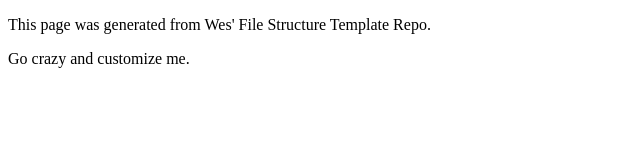
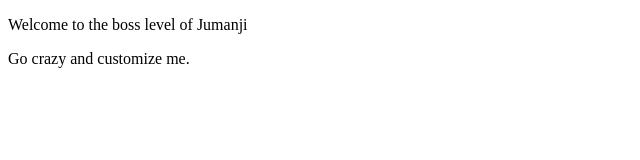
Before and after one commit to sc2hc/cst251, a plain HTML site: page index.html in a window 1280 px wide. Shown: the whole page, without its empty margins (0-640 px from the left). Drawn offline with Linux system fonts and the light colour scheme.

Commit message:
Update index.html

```diff
--- a/index.html
+++ b/index.html
@@ -6,7 +6,7 @@
 </head>
 <body>
 	<main>
-		<p>This page was generated from Wes' File Structure Template Repo.</p>
+		<p>Welcome to the boss level of Jumanji</p>
 
 		<p>Go crazy and customize me.</p>
 	</main>
```
